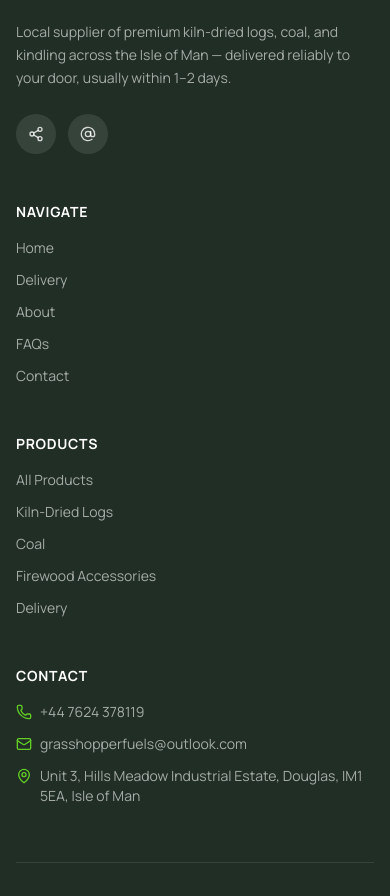
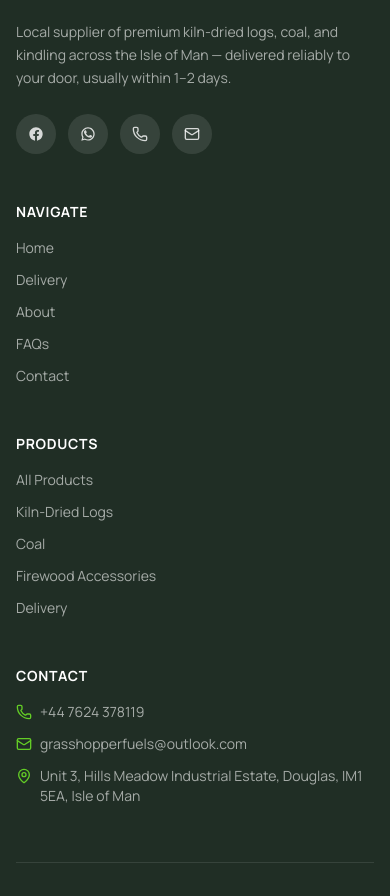
Before and after one commit to LYNKSPortal/grasshopper-fuels-iom, a Next.js app: page / in a window 390 px wide. Shown: the part 10982-11878 px from the top of the page. Built offline with nearby package versions, Linux system fonts and the light colour scheme.

Commit message:
Footer: add Facebook, WhatsApp, phone, and email social icons

```diff
--- /dev/null
+++ b/src/components/icons.tsx
@@ -0,0 +1,26 @@
+export function WhatsAppIcon({ className }: { className?: string }) {
+  return (
+    <svg
+      viewBox="0 0 24 24"
+      fill="currentColor"
+      aria-hidden="true"
+      className={className}
+    >
+      <path d="M17.472 14.382c-.297-.149-1.758-.867-2.03-.967-.273-.099-.471-.148-.67.15-.197.297-.767.966-.94 1.164-.173.199-.347.223-.644.075-.297-.15-1.255-.463-2.39-1.475-.883-.788-1.48-1.761-1.653-2.059-.173-.297-.018-.458.13-.606.134-.133.298-.347.446-.52.149-.174.198-.298.298-.497.099-.198.05-.371-.025-.52-.075-.149-.669-1.612-.916-2.207-.242-.579-.487-.5-.669-.51-.173-.008-.371-.01-.57-.01-.198 0-.52.074-.792.372-.272.297-1.04 1.016-1.04 2.479 0 1.462 1.065 2.875 1.213 3.074.149.198 2.096 3.2 5.077 4.487.709.306 1.262.489 1.694.625.712.227 1.36.195 1.872.118.571-.085 1.758-.719 2.006-1.413.248-.694.248-1.289.173-1.413-.074-.124-.272-.198-.57-.347z" />
+      <path d="M12.004 2.003c-5.514 0-9.997 4.483-9.997 9.997 0 1.762.462 3.484 1.34 4.997L2 22l5.116-1.341a9.958 9.958 0 0 0 4.888 1.24h.004c5.514 0 9.997-4.483 9.997-9.997s-4.483-9.899-9.997-9.899zm0 18.061h-.003a8.06 8.06 0 0 1-4.109-1.126l-.295-.175-3.037.797.811-2.96-.192-.304a8.058 8.058 0 0 1-1.234-4.301c0-4.454 3.626-8.08 8.083-8.08 2.16 0 4.188.842 5.714 2.37a8.026 8.026 0 0 1 2.366 5.716c-.001 4.454-3.628 8.063-8.104 8.063z" />
+    </svg>
+  );
+}
+
+export function FacebookIcon({ className }: { className?: string }) {
+  return (
+    <svg
+      viewBox="0 0 24 24"
+      fill="currentColor"
+      aria-hidden="true"
+      className={className}
+    >
+      <path d="M22 12.06C22 6.505 17.523 2 12 2S2 6.505 2 12.06c0 5.02 3.657 9.184 8.438 9.94v-7.03H7.898v-2.91h2.54V9.845c0-2.507 1.492-3.89 3.777-3.89 1.094 0 2.238.195 2.238.195v2.46h-1.26c-1.243 0-1.63.771-1.63 1.562v1.888h2.777l-.444 2.91h-2.333V22c4.78-.756 8.437-4.92 8.437-9.94z" />
+    </svg>
+  );
+}
--- a/src/components/site-footer.tsx
+++ b/src/components/site-footer.tsx
@@ -1,7 +1,8 @@
 import Image from "next/image";
 import Link from "next/link";
-import { AtSign, Mail, MapPin, Phone, Share2 } from "lucide-react";
+import { Mail, MapPin, Phone } from "lucide-react";
 import { mainNavLinks, productLinks, siteConfig } from "@/lib/site-config";
+import { FacebookIcon, WhatsAppIcon } from "@/components/icons";
 
 export function SiteFooter() {
   const year = new Date().getFullYear();
@@ -28,17 +29,35 @@
             <div className="mt-6 flex gap-3">
               <a
                 href={siteConfig.social.facebook}
+                target="_blank"
+                rel="noopener noreferrer"
                 aria-label="Grasshopper Fuels on Facebook"
                 className="flex h-10 w-10 items-center justify-center rounded-full bg-white/10 transition-colors hover:bg-[#18af8a]"
               >
-                <Share2 className="h-4 w-4" />
+                <FacebookIcon className="h-4 w-4" />
               </a>
               <a
-                href={siteConfig.social.instagram}
-                aria-label="Grasshopper Fuels on Instagram"
+                href={siteConfig.contact.whatsappLink}
+                target="_blank"
+                rel="noopener noreferrer"
+                aria-label="Grasshopper Fuels on WhatsApp"
                 className="flex h-10 w-10 items-center justify-center rounded-full bg-white/10 transition-colors hover:bg-[#18af8a]"
               >
-                <AtSign className="h-4 w-4" />
+                <WhatsAppIcon className="h-4 w-4" />
+              </a>
+              <a
+                href={`tel:${siteConfig.contact.phonePlaceholder.replace(/\s+/g, "")}`}
+                aria-label="Call Grasshopper Fuels"
+                className="flex h-10 w-10 items-center justify-center rounded-full bg-white/10 transition-colors hover:bg-[#18af8a]"
+              >
+                <Phone className="h-4 w-4" />
+              </a>
+              <a
+                href={`mailto:${siteConfig.contact.emailPlaceholder}`}
+                aria-label="Email Grasshopper Fuels"
+                className="flex h-10 w-10 items-center justify-center rounded-full bg-white/10 transition-colors hover:bg-[#18af8a]"
+              >
+                <Mail className="h-4 w-4" />
               </a>
             </div>
           </div>
--- a/src/components/site-header.tsx
+++ b/src/components/site-header.tsx
@@ -17,20 +17,7 @@
 } from "@/components/ui/sheet";
 import { cn } from "@/lib/utils";
 import { mainNavLinks, productLinks } from "@/lib/site-config";
-
-function WhatsAppIcon({ className }: { className?: string }) {
-  return (
-    <svg
-      viewBox="0 0 24 24"
-      fill="currentColor"
-      aria-hidden="true"
-      className={className}
-    >
-      <path d="M17.472 14.382c-.297-.149-1.758-.867-2.03-.967-.273-.099-.471-.148-.67.15-.197.297-.767.966-.94 1.164-.173.199-.347.223-.644.075-.297-.15-1.255-.463-2.39-1.475-.883-.788-1.48-1.761-1.653-2.059-.173-.297-.018-.458.13-.606.134-.133.298-.347.446-.52.149-.174.198-.298.298-.497.099-.198.05-.371-.025-.52-.075-.149-.669-1.612-.916-2.207-.242-.579-.487-.5-.669-.51-.173-.008-.371-.01-.57-.01-.198 0-.52.074-.792.372-.272.297-1.04 1.016-1.04 2.479 0 1.462 1.065 2.875 1.213 3.074.149.198 2.096 3.2 5.077 4.487.709.306 1.262.489 1.694.625.712.227 1.36.195 1.872.118.571-.085 1.758-.719 2.006-1.413.248-.694.248-1.289.173-1.413-.074-.124-.272-.198-.57-.347z" />
-      <path d="M12.004 2.003c-5.514 0-9.997 4.483-9.997 9.997 0 1.762.462 3.484 1.34 4.997L2 22l5.116-1.341a9.958 9.958 0 0 0 4.888 1.24h.004c5.514 0 9.997-4.483 9.997-9.997s-4.483-9.899-9.997-9.899zm0 18.061h-.003a8.06 8.06 0 0 1-4.109-1.126l-.295-.175-3.037.797.811-2.96-.192-.304a8.058 8.058 0 0 1-1.234-4.301c0-4.454 3.626-8.08 8.083-8.08 2.16 0 4.188.842 5.714 2.37a8.026 8.026 0 0 1 2.366 5.716c-.001 4.454-3.628 8.063-8.104 8.063z" />
-    </svg>
-  );
-}
+import { WhatsAppIcon } from "@/components/icons";
 
 function Logo() {
   return (
```
